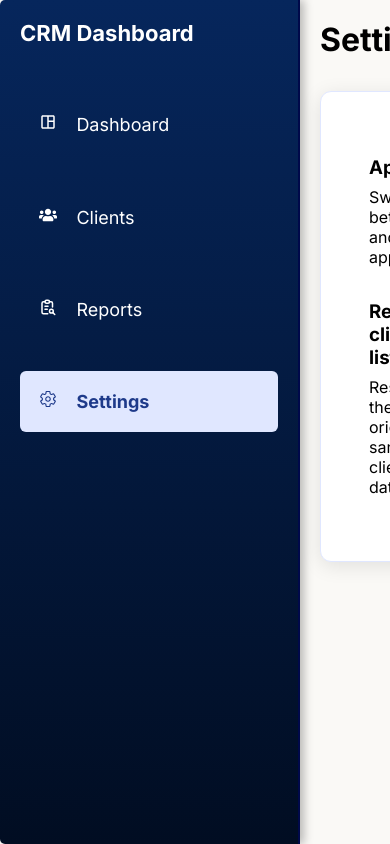
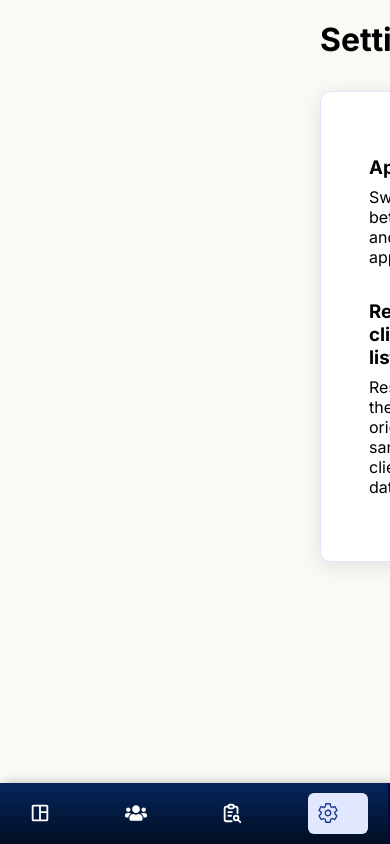
Before and after one commit to FixedBits/client-dashboard, a React (Vite) app: page /settings in a window 390 px wide. Built offline with nearby package versions, Linux system fonts and the light colour scheme.

Commit message:
Add initial side panel responsive design

```diff
--- a/src/styles/SidePanel.css
+++ b/src/styles/SidePanel.css
@@ -72,3 +72,48 @@
   background: #2451a1;
   color: #e0e7ff;
 }
+
+@media (max-width: 768px) {
+  .side-panel {
+    position: fixed;
+    top: auto;
+    bottom: 0;
+    left: 0;
+    z-index: 10;
+    width: 100%;
+    height: auto;
+    display: flex;
+    align-items: center;
+    padding: 10px;
+    border-radius: 0;
+  }
+
+  .panel-title {
+    display: none;
+  }
+
+  .panel-links {
+    display: flex;
+    justify-content: space-around;
+    width: 100%;
+    gap: 1rem;
+  }
+
+  .panel-links li {
+    margin: 0;
+    font-size: 0;
+  }
+
+  .sidebar-link {
+    padding: 0.6rem;
+  }
+
+  .sidebar-link svg {
+    margin-right: 0;
+    font-size: 22px;
+  }
+
+  .sidebar-link.active {
+    padding: 0.6rem;
+  }
+}
```
